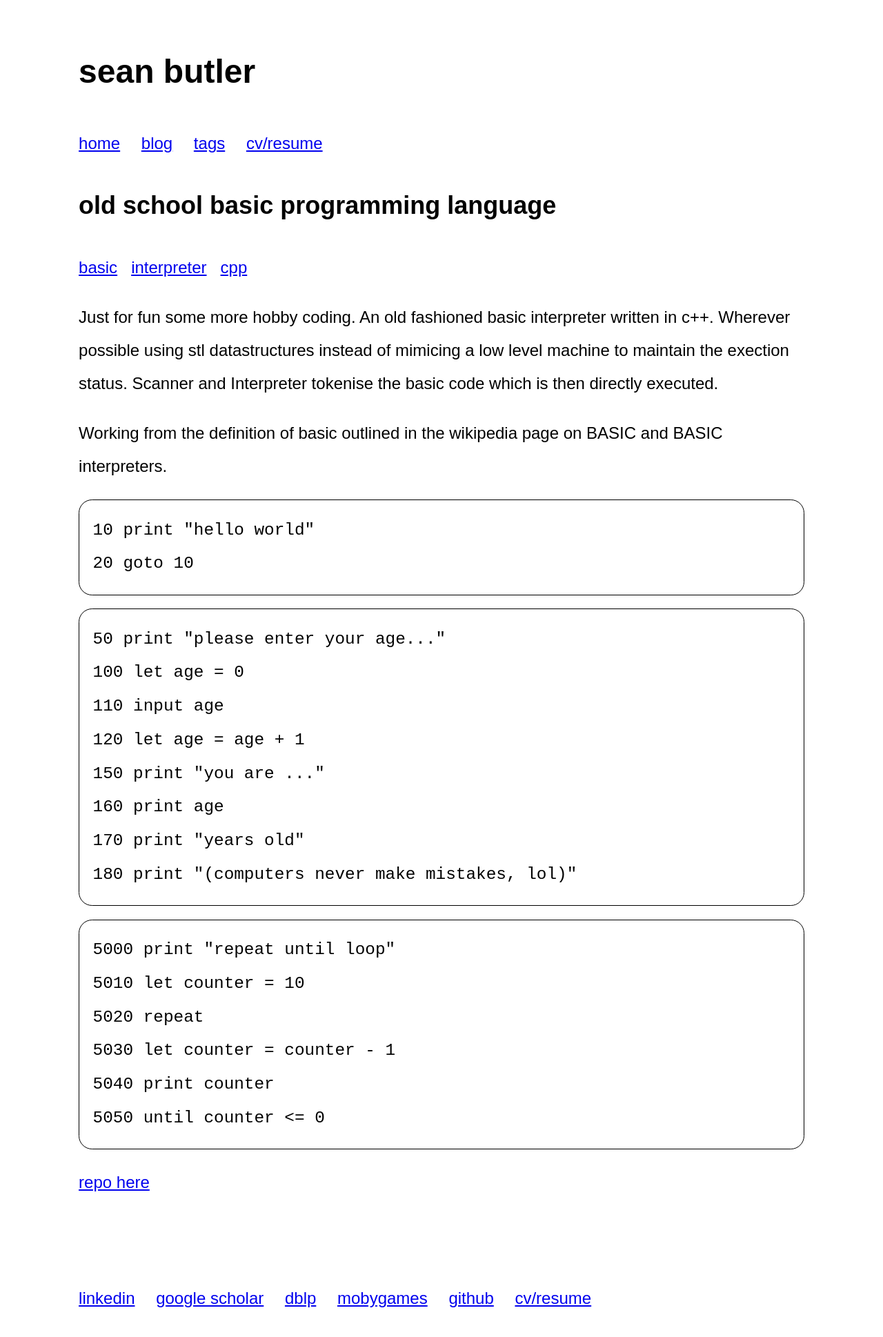
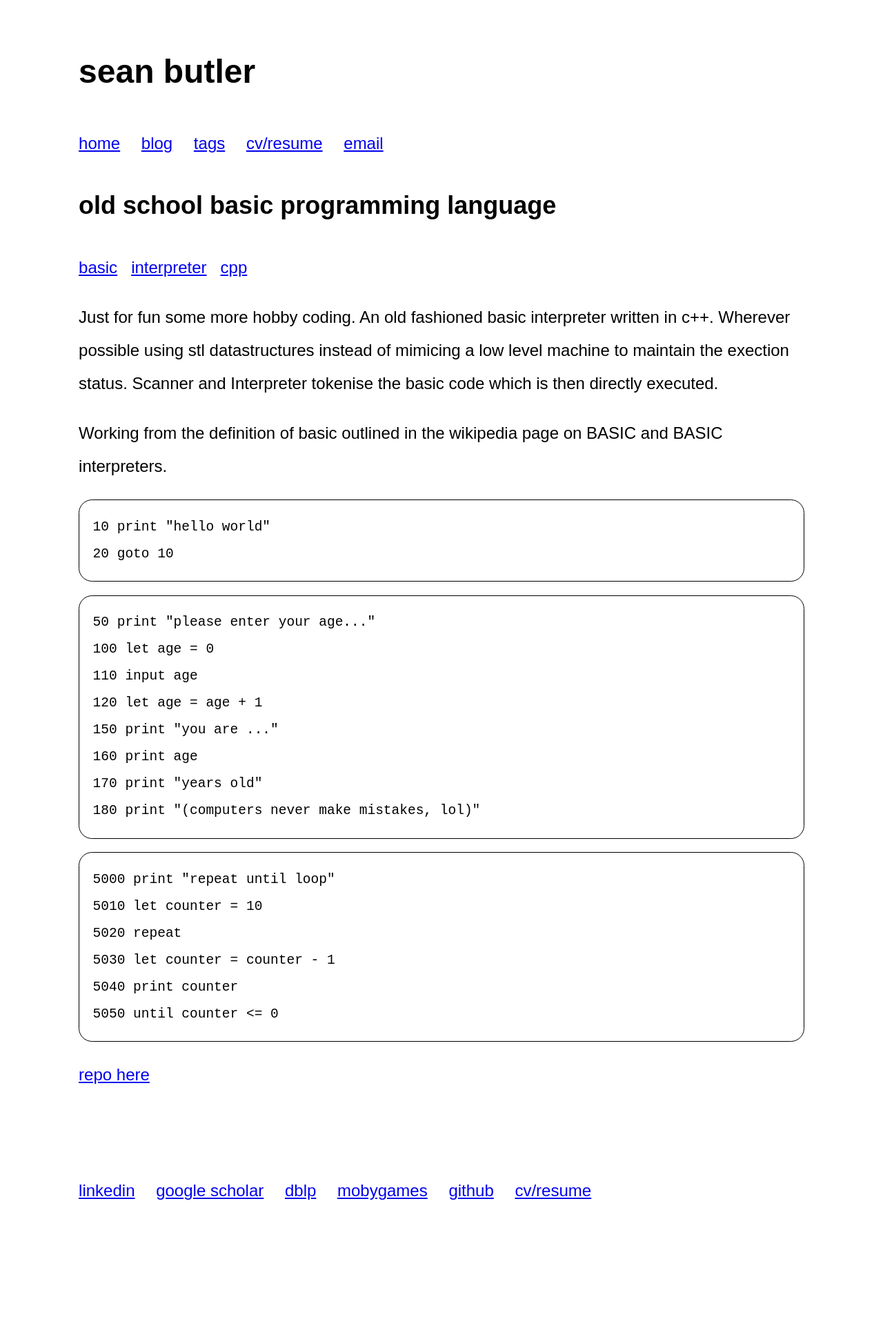
Before and after one commit to seanbutler/www.seanbutler.net, a Jekyll site: the page built from _posts/2023-09-01-old-school-basic-programming-language.md, in a window 1280 px wide. Shown: the whole page at 69% size. Built offline with Jekyll 4.4.1, drawn with Linux system fonts in a browser that asks for light colours; after the commit the page ends 1782 px from its top, so only the background shows below that.

Commit message:
added email to top nav

```diff
--- a/_data/internal_links.yml
+++ b/_data/internal_links.yml
@@ -9,3 +9,6 @@
 
 - label :   cv/resume
   uri   :   /SeanButler_CurriculumVitae.pdf
+
+- label :   email
+  uri   :   mailto:butlersean@gmail.com
--- a/nano.css
+++ b/nano.css
@@ -48,7 +48,5 @@ pre
 }
 
 code {
-  /* color: green; */
   font-family: monospace;
-  font-size: 1.25em;
 }
```
Also changed, not shown: _data/external_links.yml (line endings or trailing spaces).
